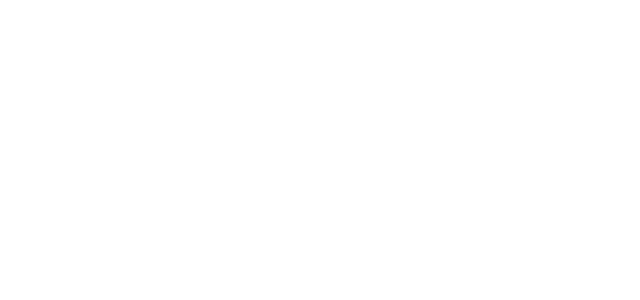
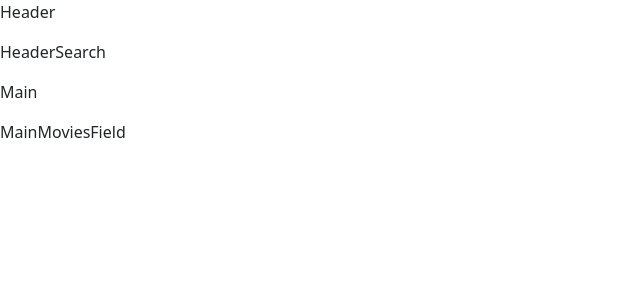
Before and after one commit to AlessioMartella7/vite-boolflix, a Vue app: page / in a window 1280 px wide. Shown: the top 300 px of the page, without its empty margins (0-640 px from the left). Built offline with nearby package versions, Linux system fonts and the light colour scheme.

Commit message:
added Base Components

```diff
--- a/src/App.vue
+++ b/src/App.vue
@@ -1,16 +1,25 @@
 <script>
+import AppHeader from './components/AppHeader.vue';
+import AppMain from './components/AppMain.vue';
+
 export default {
+  components:{
+    AppHeader,
+    AppMain
+  },
   data() {
     return {
-
     }
   }
 }
 </script>
 
 <template>
-
+<AppHeader/>
+<AppMain/>
 </template>
 
-<style>
+<style lang="scss">
+@use  "bootstrap/scss/bootstrap.scss" as *;
+@use "./styles/general.scss" as *;
 </style>
--- /dev/null
+++ b/src/components/AppHeader.vue
@@ -0,0 +1,23 @@
+<script>
+import AppHeaderSearch from './AppHeaderSearch.vue';
+
+
+export default {
+  components:{
+    AppHeaderSearch,
+  },
+  data() {
+    return {
+
+    }
+  }
+}
+</script>
+
+<template>
+  <p>Header</p>
+  <AppHeaderSearch/>
+</template>
+
+<style scoped>
+</style>
--- /dev/null
+++ b/src/components/AppHeaderSearch.vue
@@ -0,0 +1,16 @@
+<script>
+export default {
+  data() {
+    return {
+
+    }
+  }
+}
+</script>
+
+<template>
+<p>HeaderSearch</p>
+</template>
+
+<style scoped>
+</style>
--- /dev/null
+++ b/src/components/AppMain.vue
@@ -0,0 +1,24 @@
+<script>
+import AppMainMoviesField from './AppMainMoviesField.vue';
+
+
+
+export default {
+    components:{
+        AppMainMoviesField,
+    },
+    data() {
+    return {
+
+    }
+  }
+}
+</script>
+
+<template>
+    <p>Main</p>
+    <AppMainMoviesField/>
+</template>
+
+<style scoped>
+</style>
--- /dev/null
+++ b/src/components/AppMainMoviesField.vue
@@ -0,0 +1,16 @@
+<script>
+export default {
+  data() {
+    return {
+
+    }
+  }
+}
+</script>
+
+<template>
+<p>MainMoviesField</p>
+</template>
+
+<style scoped>
+</style>
```
